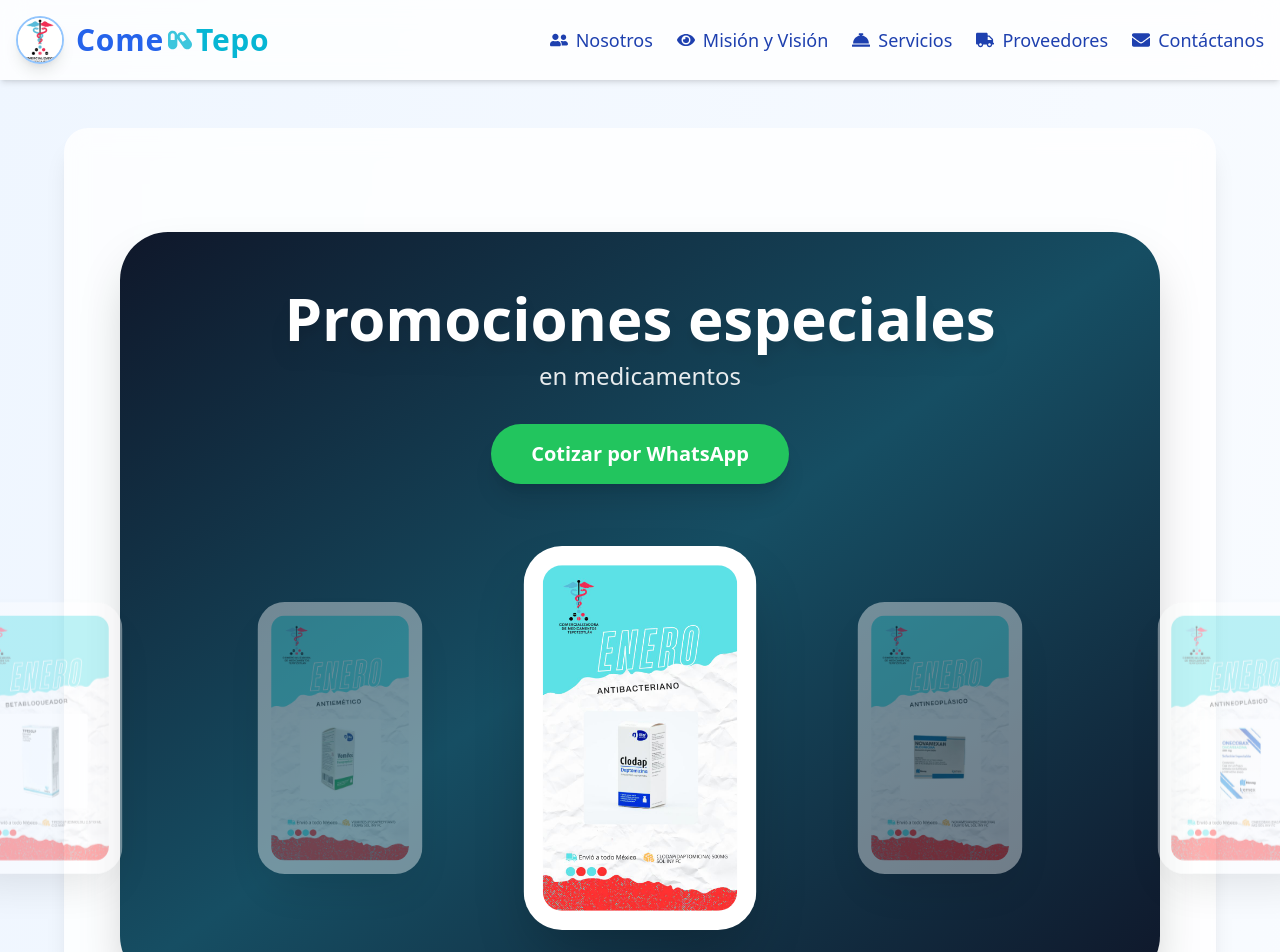
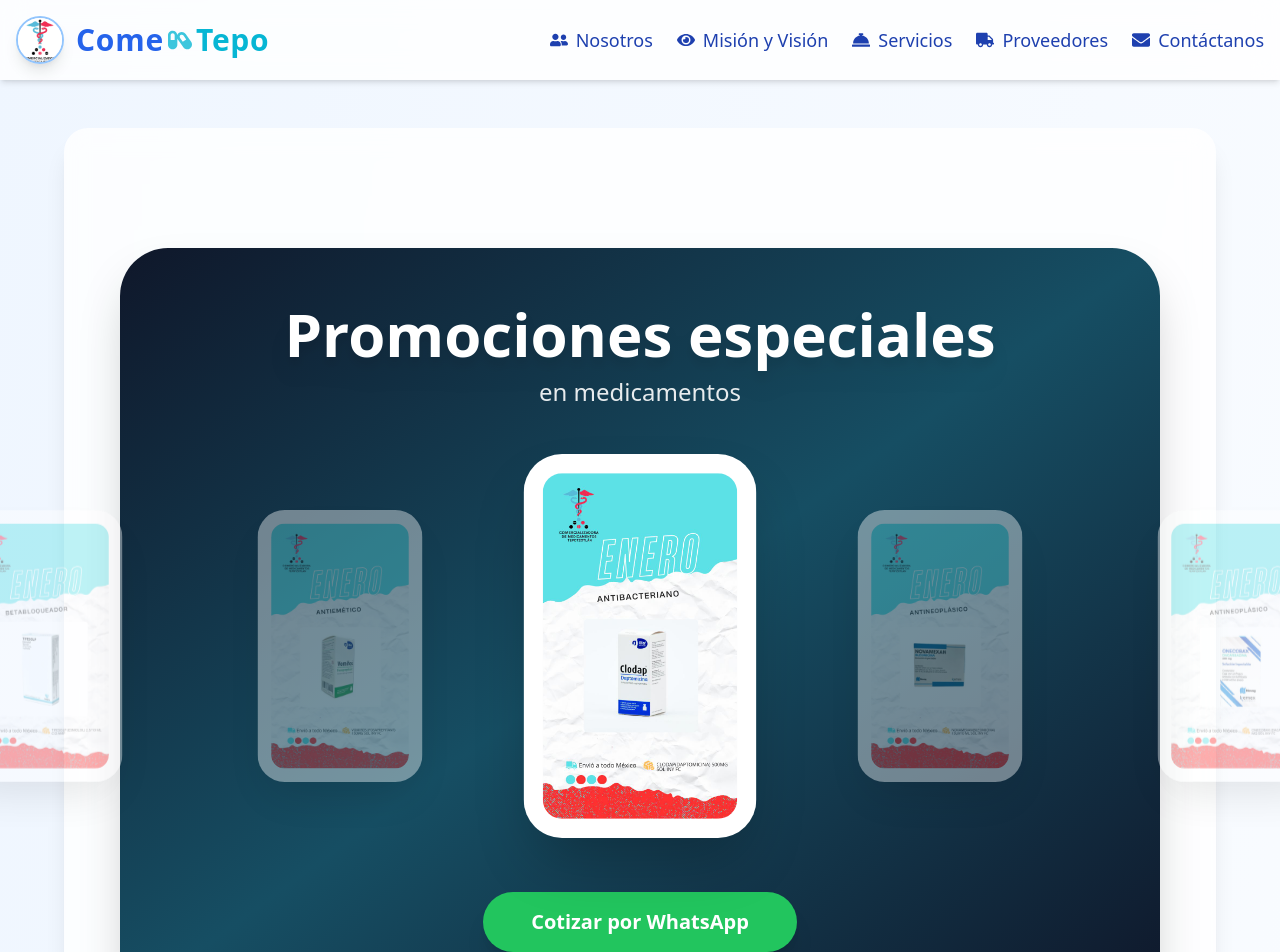
Before and after one commit to IsraelRodz/Cometepo, a React (Vite) app: page / in a window 1280 px wide. Shown: the top 952 px of the page. Built offline with nearby package versions, Linux system fonts and the light colour scheme.

Commit message:
Cometepo_74_img

```diff
--- a/src/Components/PromoBannerScroll2.tsx
+++ b/src/Components/PromoBannerScroll2.tsx
@@ -47,31 +47,22 @@
   }, [isMobile]);
 
   return (
-    <section className="px-4 my-16">
+    <section className="px-4 my-20">
       <div className="max-w-7xl mx-auto rounded-[3rem] shadow-2xl bg-gradient-to-br from-slate-900 via-cyan-900 to-slate-900 px-6 py-14">
 
-        {/* ===== TEXTO Y CTA ===== */}
-        <div className="text-center mb-16">
+        {/* ===== TITULO ===== */}
+        <div className="text-center mb-12">
           <h2 className="text-white text-4xl md:text-6xl font-extrabold drop-shadow-xl">
             Promociones especiales
           </h2>
           <p className="text-white/90 text-xl md:text-2xl mt-3">
             en medicamentos
           </p>
-
-          <a
-            href="https://wa.me/525613143229"
-            target="_blank"
-            rel="noopener noreferrer"
-            className="inline-block mt-8 bg-green-500 hover:bg-green-600 text-white px-10 py-4 rounded-full text-xl font-bold shadow-xl transition-transform hover:scale-105"
-          >
-            Cotizar por WhatsApp
-          </a>
         </div>
 
         {/* ===== CARRUSEL ===== */}
         {isMobile ? (
-          <div className="flex gap-6 overflow-x-auto snap-x snap-mandatory pb-6 scrollbar-hide">
+          <div className="flex gap-6 overflow-x-auto snap-x snap-mandatory pb-10 scrollbar-hide">
             {images.map((src, i) => (
               <div key={i} className="snap-center shrink-0">
                 <img
@@ -84,7 +75,7 @@
             ))}
           </div>
         ) : (
-          <div className="relative h-[380px] flex justify-center items-center">
+          <div className="relative h-[380px] flex justify-center items-center mb-14">
             {[-2, -1, 0, 1, 2].map((offset) => {
               const index = (current + offset + images.length) % images.length;
               const isCenter = offset === 0;
@@ -108,6 +99,18 @@
             })}
           </div>
         )}
+
+        {/* ===== BOTON ===== */}
+        <div className="text-center">
+          <a
+            href="https://wa.me/525613143229"
+            target="_blank"
+            rel="noopener noreferrer"
+            className="inline-block bg-green-500 hover:bg-green-600 text-white px-12 py-4 rounded-full text-xl font-bold shadow-xl transition-transform hover:scale-105"
+          >
+            Cotizar por WhatsApp
+          </a>
+        </div>
       </div>
     </section>
   );
```
